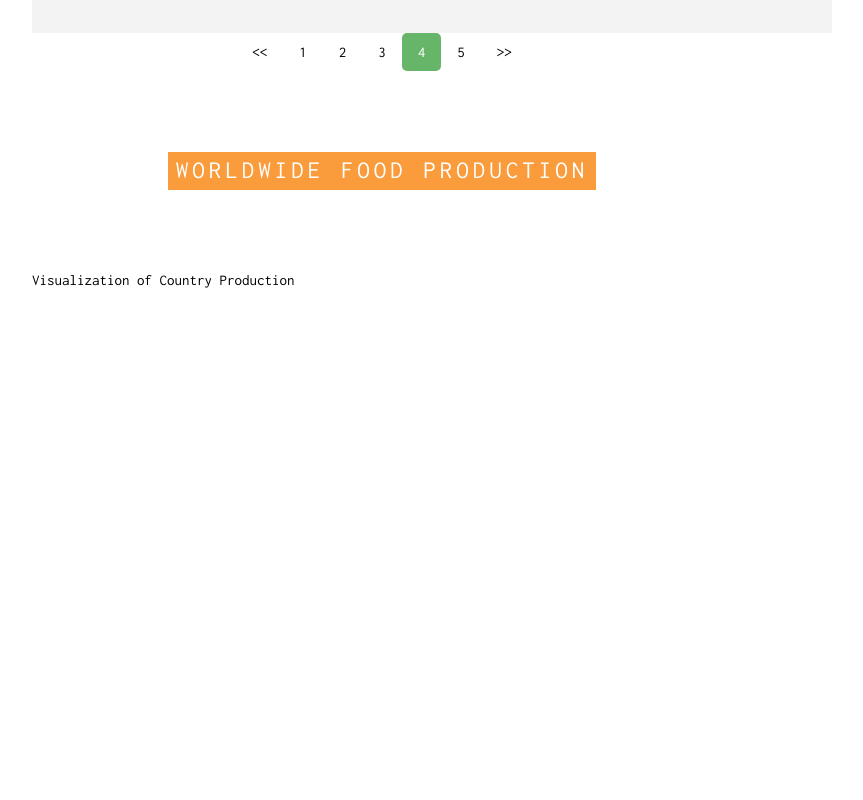
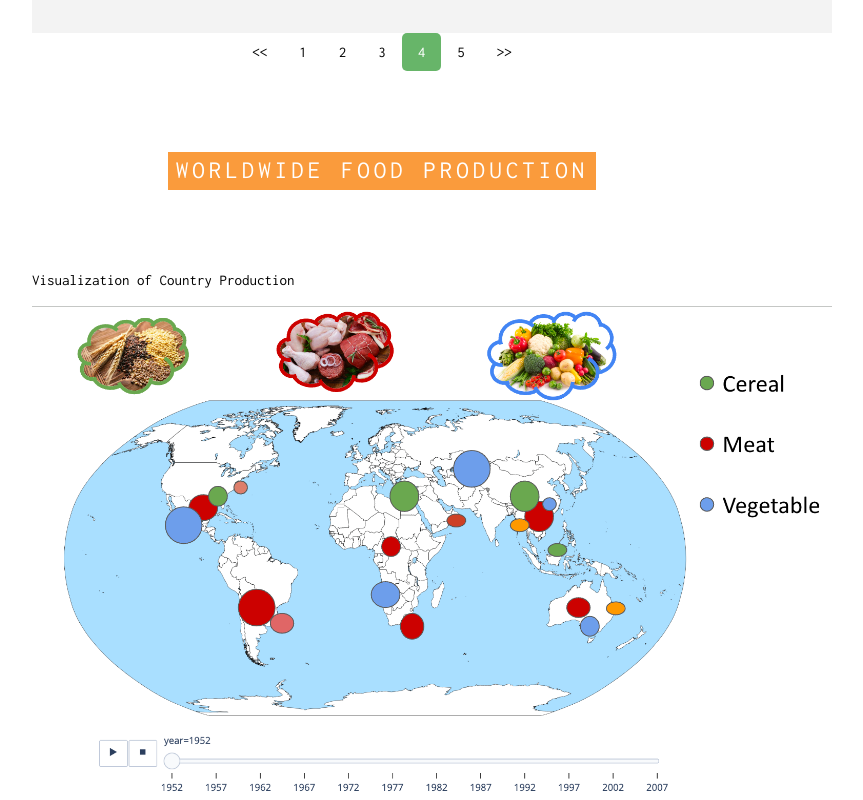
Before and after one commit to com-480-data-visualization/project-2023-the-travelers, a plain HTML site: page website/index.html in a window 1280 px wide. Shown: the part 3941-4741 px from the top of the page, without its empty margins (258-1121 px from the left). Before the commit the page ends 4247 px from the top, so only its background shows below. Drawn offline with nearby package versions, Linux system fonts and the light colour scheme.

Commit message:
add world sketch

```diff
--- a/website/index.html
+++ b/website/index.html
@@ -188,6 +188,7 @@ body,h1,h2,h3,h4,h5,h6 {font-family: "Inconsolata", sans-serif}
   <div class="w3-content" style="max-width:700px">
     <h5 class="w3-center w3-padding-64"><span class="tag w3-wide">WORLDWIDE FOOD PRODUCTION</span></h5>
     <p>Visualization of Country Production</p>
+    <img src="imgs/world.jpg" width="800px" height=auto>
   </div>
 </div>
 
```
Also changed, not shown: website/imgs/world.jpg (added).
